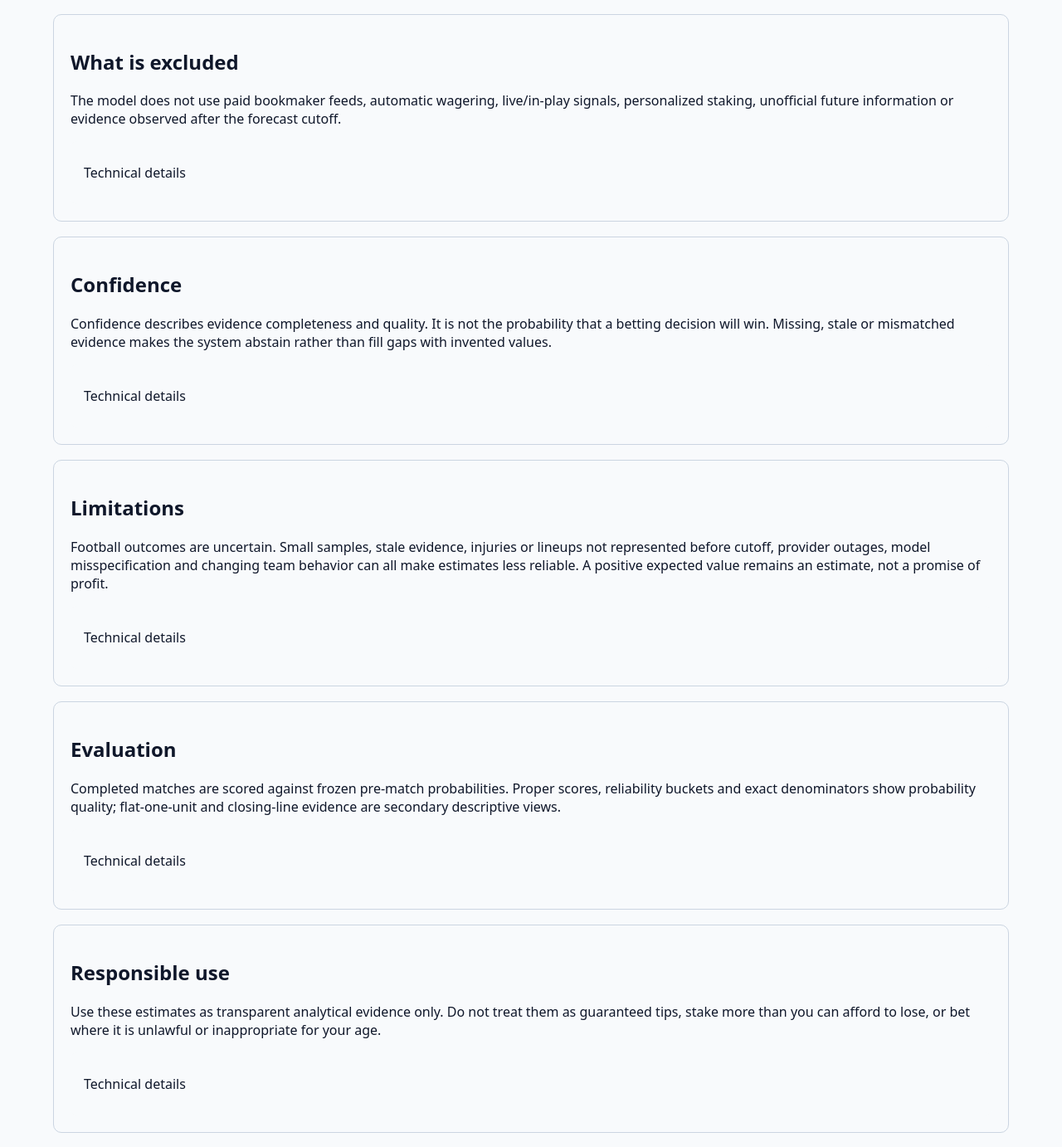
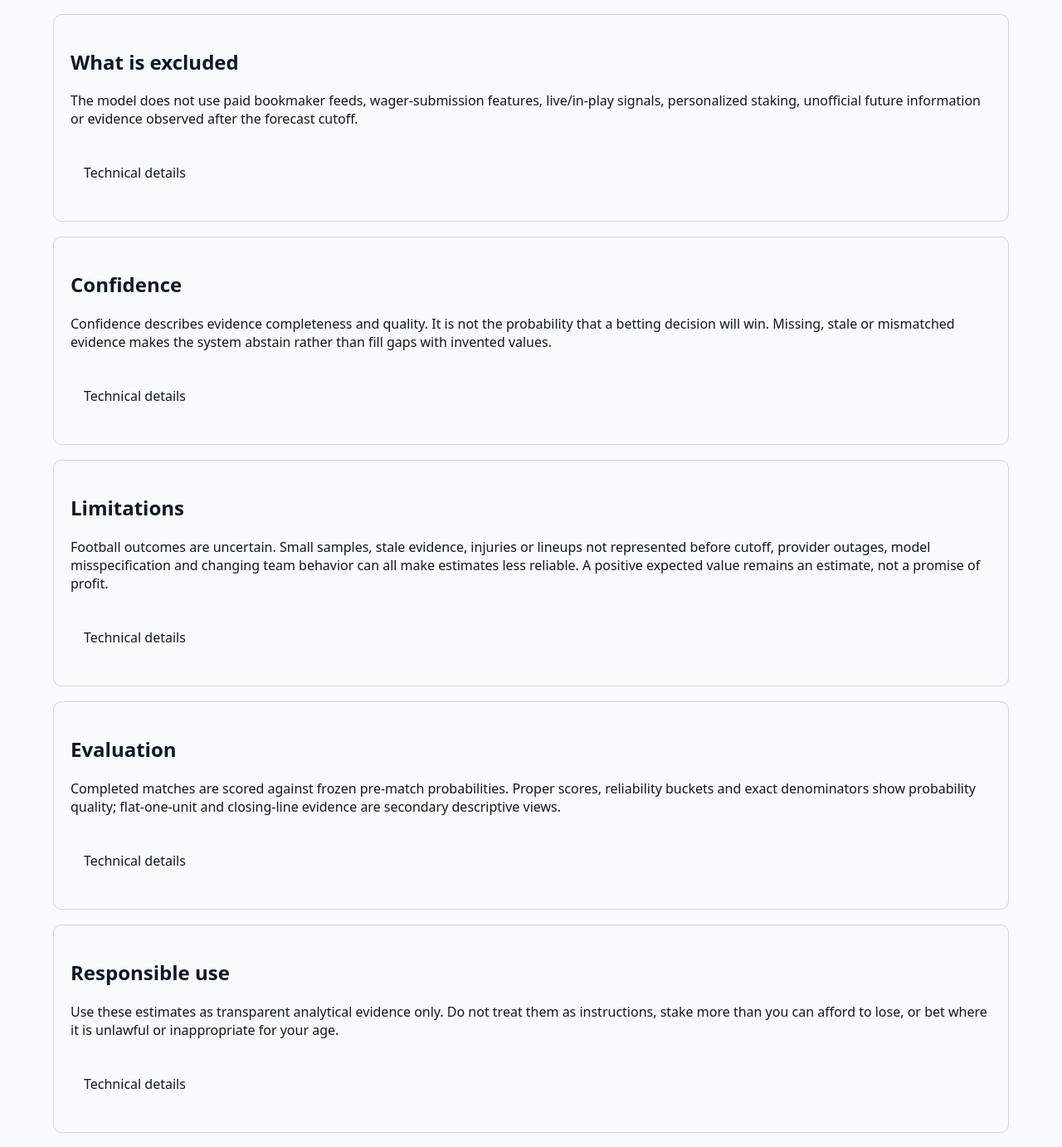
Before and after one commit to VadyaLegolas/bet-stats, a Next.js app in the folder apps/web/: page /methodology in a window 1280 px wide. Shown: the part 882-2264 px from the top of the page at 83% size. Built offline with nearby package versions, Linux system fonts and the light colour scheme.

Commit message:
fix(06-03): keep methodology copy policy-neutral
- avoid prohibited certainty and automatic-wager phrases
- preserve the complete product limitation in neutral language

```diff
--- a/apps/web/app/methodology/page.tsx
+++ b/apps/web/app/methodology/page.tsx
@@ -40,7 +40,7 @@ export default function MethodologyPage() {
 
     <section id="what-is-excluded" style={panel}>
       <h2>What is excluded</h2>
-      <p>The model does not use paid bookmaker feeds, automatic wagering, live/in-play signals, personalized staking, unofficial future information or evidence observed after the forecast cutoff.</p>
+      <p>The model does not use paid bookmaker feeds, wager-submission features, live/in-play signals, personalized staking, unofficial future information or evidence observed after the forecast cutoff.</p>
       <TechnicalDetails id="what-is-excluded-technical">
         <p>Leakage prevention requires every evidence source timestamp and evidence receipt boundary to be at or before the exact cutoff. Rolling-origin backtests keep training windows before forecast cutoffs and result knowledge at a later, separate evaluation time.</p>
         <p>Backtest policy: <code>{card.policies.backtest}</code>.</p>
@@ -82,9 +82,9 @@ export default function MethodologyPage() {
 
     <section id="responsible-use" style={panel}>
       <h2>Responsible use</h2>
-      <p>Use these estimates as transparent analytical evidence only. Do not treat them as guaranteed tips, stake more than you can afford to lose, or bet where it is unlawful or inappropriate for your age.</p>
+      <p>Use these estimates as transparent analytical evidence only. Do not treat them as instructions, stake more than you can afford to lose, or bet where it is unlawful or inappropriate for your age.</p>
       <TechnicalDetails id="responsible-use-technical">
-        <p>No automatic wagering or personalized staking is supported. Financial evidence uses <code>{card.policies.financial}</code> and defines ROI/Yield as <code>{card.evaluation.financialRate}</code>. Closing-line comparison uses <code>{card.policies.clv}</code>.</p>
+        <p>The product never submits wagers and does not support personalized staking. Financial evidence uses <code>{card.policies.financial}</code> and defines ROI/Yield as <code>{card.evaluation.financialRate}</code>. Closing-line comparison uses <code>{card.policies.clv}</code>.</p>
       </TechnicalDetails>
     </section>
 
```
